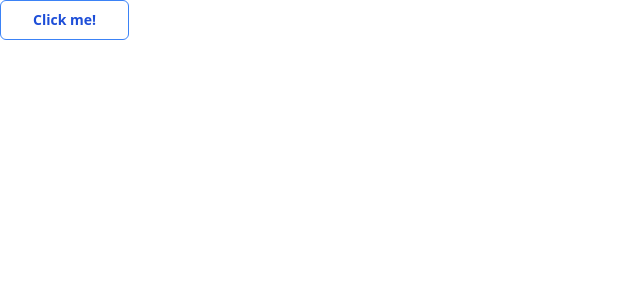
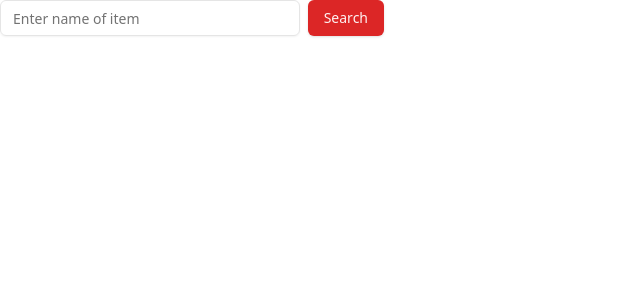
Before and after one commit to itsNiazi/OSRS_GE_Tracker, a Next.js app: page / in a window 1280 px wide. Shown: the top 300 px of the page, without its empty margins (0-640 px from the left). Built offline with nearby package versions, Linux system fonts and the light colour scheme.

Commit message:
API call integration with dynamic queries from form input

```diff
--- a/api/getItem.js
+++ b/api/getItem.js
@@ -1,10 +1,9 @@
 "use server";
 
-export default async function getItem() {
+export default async function getItem(item) {
   const baseURL =
     "https://secure.runescape.com/m=itemdb_oldschool/api/catalogue/items.json?category=1&alpha=";
-  const query = "adamant 2h";
-  const queryURL = `${baseURL}${query}&page=1`;
+  const queryURL = `${baseURL}${item}&page=1`;
   const response = await fetch(queryURL);
   return response.json();
 }
--- a/api/getItemGraph.js
+++ b/api/getItemGraph.js
@@ -1,8 +1,7 @@
 "use server";
 
-export default async function getItemGraph() {
+export default async function getItemGraph(itemId) {
   const baseURL = "https://secure.runescape.com/m=itemdb_oldschool/api/graph/";
-  const itemId = "1317";
   const queryURL = `${baseURL}${itemId}.json`;
   const response = await fetch(queryURL);
   return response.json();
--- a/app/page.js
+++ b/app/page.js
@@ -1,20 +1,11 @@
 "use client";
-import getItem from "@/api/getItem";
-import getItemGraph from "@/api/getItemGraph";
-import { Button } from "@/components/ui/button";
+
+import SearchForm from "@/components/SearchForm";
 
 export default function Application() {
-  async function handleSearch() {
-    const response = await getItem();
-    const graphResponse = await getItemGraph();
-    console.log(response);
-    console.log(graphResponse);
-  }
   return (
     <>
-      <Button variant="tw" size="lg" onClick={handleSearch}>
-        Click me!
-      </Button>
+      <SearchForm />
     </>
   );
 }
--- /dev/null
+++ b/components/SearchForm.js
@@ -0,0 +1,29 @@
+import { useState } from "react";
+import { Input } from "@/components/ui/input";
+import { Button } from "@/components/ui/button";
+import getItem from "@/api/getItem";
+import getItemGraph from "@/api/getItemGraph";
+
+export default function SearchForm() {
+  const [itemQuery, setItemQuery] = useState();
+
+  async function handleSearch() {
+    const response = await getItem(itemQuery.toLowerCase());
+    const itemId = response.items[0].id;
+    const graphResponse = await getItemGraph(itemId);
+    console.log(graphResponse);
+    console.log(response);
+  }
+  return (
+    <div className="flex w-full max-w-sm items-center space-x-2">
+      <Input
+        type="text"
+        placeholder="Enter name of item"
+        onChange={(e) => setItemQuery(e.target.value)}
+      />
+      <Button type="Submit" onClick={handleSearch}>
+        Search
+      </Button>
+    </div>
+  );
+}
--- /dev/null
+++ b/components/ui/badge.js
@@ -0,0 +1,34 @@
+import * as React from "react"
+import { cva } from "class-variance-authority";
+
+import { cn } from "@/lib/utils"
+
+const badgeVariants = cva(
+  "inline-flex items-center rounded-md border px-2.5 py-0.5 text-xs font-semibold transition-colors focus:outline-none focus:ring-2 focus:ring-ring focus:ring-offset-2",
+  {
+    variants: {
+      variant: {
+        default:
+          "border-transparent bg-primary text-primary-foreground shadow hover:bg-primary/80",
+        secondary:
+          "border-transparent bg-secondary text-secondary-foreground hover:bg-secondary/80",
+        destructive:
+          "border-transparent bg-destructive text-destructive-foreground shadow hover:bg-destructive/80",
+        outline: "text-foreground",
+      },
+    },
+    defaultVariants: {
+      variant: "default",
+    },
+  }
+)
+
+function Badge({
+  className,
+  variant,
+  ...props
+}) {
+  return (<div className={cn(badgeVariants({ variant }), className)} {...props} />);
+}
+
+export { Badge, badgeVariants }
--- a/components/ui/button.jsx
+++ b/components/ui/button.js
@@ -19,7 +19,6 @@ const buttonVariants = cva(
           "bg-secondary text-secondary-foreground shadow-sm hover:bg-secondary/80",
         ghost: "hover:bg-accent hover:text-accent-foreground",
         link: "text-primary underline-offset-4 hover:underline",
-        tw: "bg-transparent hover:bg-blue-500 text-blue-700 font-semibold hover:text-white py-2 px-4 border border-blue-500 hover:border-transparent rounded",
       },
       size: {
         default: "h-9 px-4 py-2",
--- /dev/null
+++ b/components/ui/card.js
@@ -0,0 +1,50 @@
+import * as React from "react"
+
+import { cn } from "@/lib/utils"
+
+const Card = React.forwardRef(({ className, ...props }, ref) => (
+  <div
+    ref={ref}
+    className={cn("rounded-xl border bg-card text-card-foreground shadow", className)}
+    {...props} />
+))
+Card.displayName = "Card"
+
+const CardHeader = React.forwardRef(({ className, ...props }, ref) => (
+  <div
+    ref={ref}
+    className={cn("flex flex-col space-y-1.5 p-6", className)}
+    {...props} />
+))
+CardHeader.displayName = "CardHeader"
+
+const CardTitle = React.forwardRef(({ className, ...props }, ref) => (
+  <h3
+    ref={ref}
+    className={cn("font-semibold leading-none tracking-tight", className)}
+    {...props} />
+))
+CardTitle.displayName = "CardTitle"
+
+const CardDescription = React.forwardRef(({ className, ...props }, ref) => (
+  <p
+    ref={ref}
+    className={cn("text-sm text-muted-foreground", className)}
+    {...props} />
+))
+CardDescription.displayName = "CardDescription"
+
+const CardContent = React.forwardRef(({ className, ...props }, ref) => (
+  <div ref={ref} className={cn("p-6 pt-0", className)} {...props} />
+))
+CardContent.displayName = "CardContent"
+
+const CardFooter = React.forwardRef(({ className, ...props }, ref) => (
+  <div
+    ref={ref}
+    className={cn("flex items-center p-6 pt-0", className)}
+    {...props} />
+))
+CardFooter.displayName = "CardFooter"
+
+export { Card, CardHeader, CardFooter, CardTitle, CardDescription, CardContent }
--- /dev/null
+++ b/components/ui/input.js
@@ -0,0 +1,20 @@
+import * as React from "react";
+
+import { cn } from "@/lib/utils";
+
+const Input = React.forwardRef(({ className, type, ...props }, ref) => {
+  return (
+    <input
+      type={type}
+      className={cn(
+        "flex h-9 w-full rounded-md border border-input bg-transparent px-3 py-1 text-sm shadow-sm transition-colors file:border-0 file:bg-transparent file:text-sm file:font-medium placeholder:text-muted-foreground focus-visible:outline-none focus-visible:ring-1 focus-visible:ring-ring disabled:cursor-not-allowed disabled:opacity-50",
+        className
+      )}
+      ref={ref}
+      {...props}
+    />
+  );
+});
+Input.displayName = "Input";
+
+export { Input };
--- a/styles/globals.css
+++ b/styles/globals.css
@@ -5,64 +5,47 @@
 @layer base {
   :root {
     --background: 0 0% 100%;
-      --foreground: 222.2 84% 4.9%;
-
+    --foreground: 0 0% 3.9%;
     --card: 0 0% 100%;
-      --card-foreground: 222.2 84% 4.9%;
-
+    --card-foreground: 0 0% 3.9%;
     --popover: 0 0% 100%;
-      --popover-foreground: 222.2 84% 4.9%;
-
-      --primary: 222.2 47.4% 11.2%;
-      --primary-foreground: 210 40% 98%;
-
-      --secondary: 210 40% 96.1%;
-      --secondary-foreground: 222.2 47.4% 11.2%;
-
-      --muted: 210 40% 96.1%;
-      --muted-foreground: 215.4 16.3% 46.9%;
-
-      --accent: 210 40% 96.1%;
-      --accent-foreground: 222.2 47.4% 11.2%;
-
+    --popover-foreground: 0 0% 3.9%;
+    --primary: 0 72.2% 50.6%;
+    --primary-foreground: 0 85.7% 97.3%;
+    --secondary: 0 0% 96.1%;
+    --secondary-foreground: 0 0% 9%;
+    --muted: 0 0% 96.1%;
+    --muted-foreground: 0 0% 45.1%;
+    --accent: 0 0% 96.1%;
+    --accent-foreground: 0 0% 9%;
     --destructive: 0 84.2% 60.2%;
-      --destructive-foreground: 210 40% 98%;
-
-      --border: 214.3 31.8% 91.4%;
-      --input: 214.3 31.8% 91.4%;
-      --ring: 222.2 84% 4.9%;
-
+    --destructive-foreground: 0 0% 98%;
+    --border: 0 0% 89.8%;
+    --input: 0 0% 89.8%;
+    --ring: 0 72.2% 50.6%;
     --radius: 0.5rem;
   }
 
   .dark {
-      --background: 222.2 84% 4.9%;
-      --foreground: 210 40% 98%;
-
-      --card: 222.2 84% 4.9%;
-      --card-foreground: 210 40% 98%;
-
-      --popover: 222.2 84% 4.9%;
-      --popover-foreground: 210 40% 98%;
-
-      --primary: 210 40% 98%;
-      --primary-foreground: 222.2 47.4% 11.2%;
-
-      --secondary: 217.2 32.6% 17.5%;
-      --secondary-foreground: 210 40% 98%;
-
-      --muted: 217.2 32.6% 17.5%;
-      --muted-foreground: 215 20.2% 65.1%;
-
-      --accent: 217.2 32.6% 17.5%;
-      --accent-foreground: 210 40% 98%;
-
+    --background: 0 0% 3.9%;
+    --foreground: 0 0% 98%;
+    --card: 0 0% 3.9%;
+    --card-foreground: 0 0% 98%;
+    --popover: 0 0% 3.9%;
+    --popover-foreground: 0 0% 98%;
+    --primary: 0 72.2% 50.6%;
+    --primary-foreground: 0 85.7% 97.3%;
+    --secondary: 0 0% 14.9%;
+    --secondary-foreground: 0 0% 98%;
+    --muted: 0 0% 14.9%;
+    --muted-foreground: 0 0% 63.9%;
+    --accent: 0 0% 14.9%;
+    --accent-foreground: 0 0% 98%;
     --destructive: 0 62.8% 30.6%;
-      --destructive-foreground: 210 40% 98%;
-
-      --border: 217.2 32.6% 17.5%;
-      --input: 217.2 32.6% 17.5%;
-      --ring: 212.7 26.8% 83.9%;
+    --destructive-foreground: 0 0% 98%;
+    --border: 0 0% 14.9%;
+    --input: 0 0% 14.9%;
+    --ring: 0 72.2% 50.6%;
   }
 }
 
```
Lines whose indentation alone changed are shown as unchanged.
